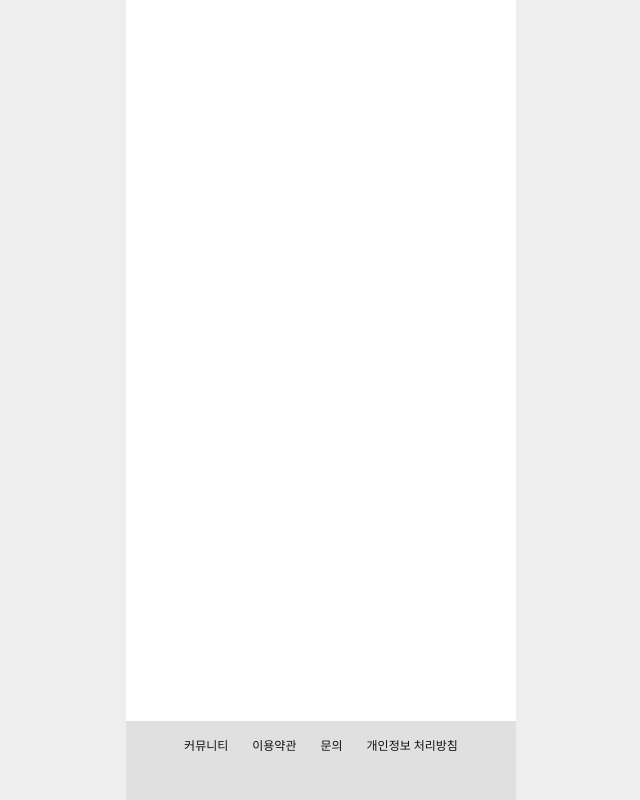
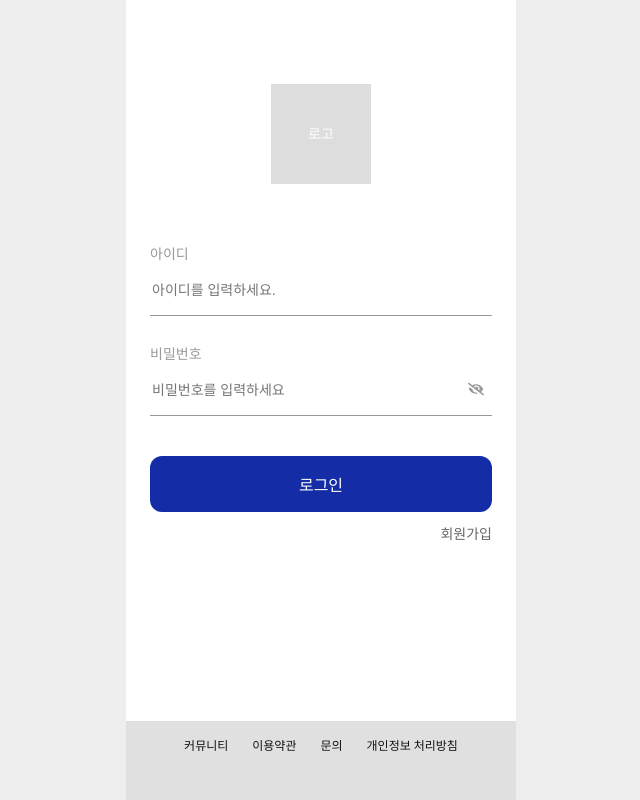
Before and after one commit to 9oormthon-univ/2025_SEASONTHON_TEAM_71_FE, a React (Vite) app: page /login in a window 1280 px wide. Shown: the whole page, without its empty margins (319-959 px from the left). Built offline with nearby package versions, Linux system fonts and the light colour scheme; a web font is replaced by a local one.

Commit message:
feat: 로그인 페이지 UI 구현

```diff
--- a/src/pages/Join/Login.jsx
+++ b/src/pages/Join/Login.jsx
@@ -1,7 +1,129 @@
-// 로그인 페이지 입니다.
-
+// 로그인 페이지
+import { useState } from "react";
+import { useNavigate } from "react-router-dom";
+import styled from "styled-components";
+import { FaEye, FaEyeSlash } from "react-icons/fa";
 import { Button } from "../../components/Button";
 
-export default function Login () {
+const LoginWrapper = styled.div`
+  display: flex;
+  flex-direction: column;
+  align-items: center;
+  flex-grow: 1;
+  padding: 24px;
+  width: 100%;
+  box-sizing: border-box;
+`;
 
+const Logo = styled.div`
+  width: 100px;
+  height: 100px;
+  background: #ddd;
+  display: flex;
+  justify-content: center;
+  align-items: center;
+  color: #fff;
+  font-size: 14px;
+  margin: 60px 0;
+`;
+
+const InputSection = styled.div`
+  display: flex;
+  flex-direction: column;
+  width: 100%;
+`;
+
+const Label = styled.label`
+  color: #999;
+  font-size: 14px;
+  font-weight: 500;
+`;
+
+const Input = styled.input`
+  color: #111;
+  font-size: 14px;
+  font-weight: 500;
+  height: 48px;
+  border: none;
+  outline: none;
+`;
+
+const IDWrapper = styled.div`
+  position: relative;
+  border-bottom: 1px solid #999;
+  margin-bottom: 28px;
+`;
+
+const PasswordWrapper = styled.div`
+  position: relative;
+  border-bottom: 1px solid #999;
+  margin-bottom: 28px;
+`;
+
+const ToggleBtn = styled.button`
+  position: absolute;
+  right: 0;
+  top: 50%;
+  transform: translateY(-50%);
+  background: none;
+  border: none;
+  cursor: pointer;
+  padding: 0;
+  margin-right: 8px;
+  height: 48px;
+`;
+
+const LoginBtn = styled.div`
+  width: 100%;
+  margin: 12px 0;
+`;
+
+const SignupText = styled.div`
+  width: 100%;
+  text-align: right;
+  color: #666;
+  font-size: 14px;
+  font-weight: 500;
+  cursor: pointer;
+`;
+
+export default function Login() {
+  const navigate = useNavigate();
+  const [showPassword, setShowPassword] = useState(false);
+
+  return (
+    <LoginWrapper>
+      {/* 로고 */}
+      <Logo>로고</Logo>
+
+      {/* 아이디+비번 */}
+      <InputSection>
+        <Label>아이디</Label>
+        <IDWrapper>
+          <Input type="text" placeholder="아이디를 입력하세요." />
+        </IDWrapper>
+
+        <Label>비밀번호</Label>
+        <PasswordWrapper>
+          <Input
+            type={showPassword ? "text" : "password"}
+            placeholder="비밀번호를 입력하세요"
+          />
+          <ToggleBtn onClick={() => setShowPassword(!showPassword)}>
+            {showPassword ? (
+              <FaEye size={16} color="#142CA6" />
+            ) : (
+              <FaEyeSlash size={16} color="#999" />
+            )}
+          </ToggleBtn>
+        </PasswordWrapper>
+      </InputSection>
+
+      {/* 로그인 버튼 */}
+      <LoginBtn>
+        <Button text="로그인" reverse onClick={() => navigate("/home")} />
+      </LoginBtn>
+      <SignupText onClick={() => navigate("/join")}>회원가입</SignupText>
+    </LoginWrapper>
+  );
 }
```
